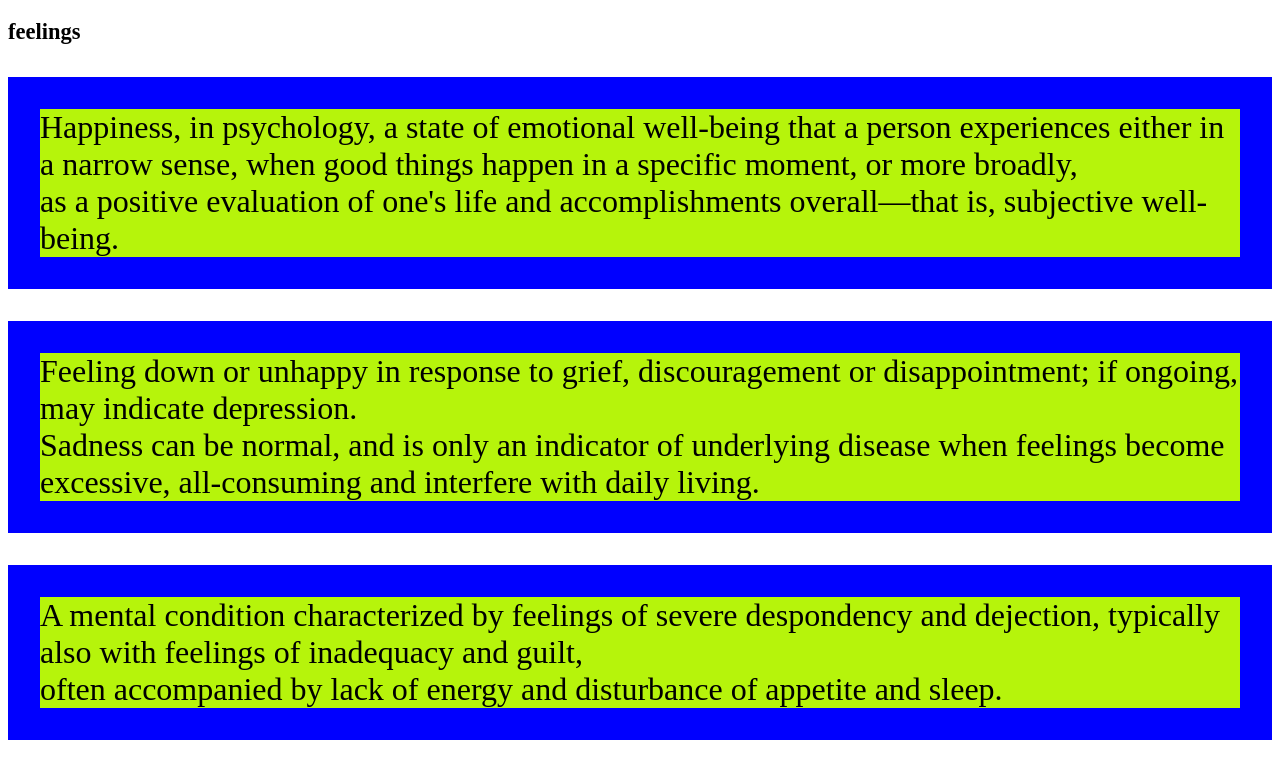
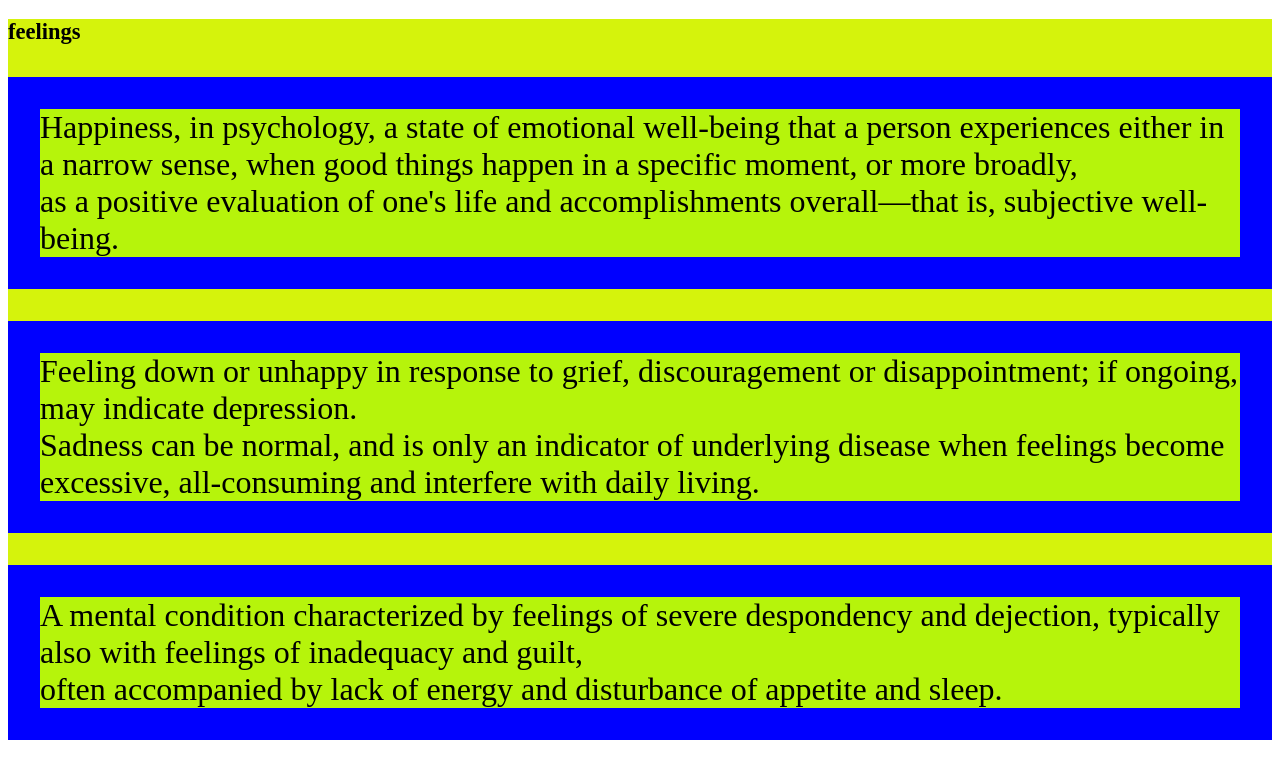
Before and after one commit to chinwaneti/6b2, a plain HTML site: page html/cascade.html in a window 1280 px wide. Shown: the top 769 px of the page. Drawn offline with Linux system fonts and the light colour scheme.

Commit message:
feat: add files

```diff
--- a/html/cascade.html
+++ b/html/cascade.html
@@ -14,6 +14,7 @@
 
         aside {
             font-size: 15px;
+            background-color: #D5F30C;
         }
 
         body aside>h2~p {
```
